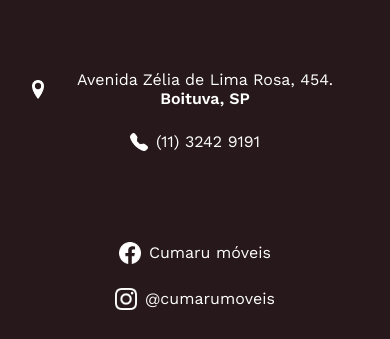
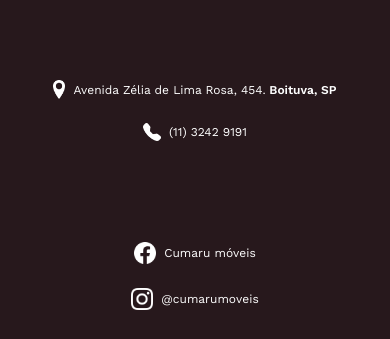
Before and after one commit to lucastso/furniture-showroom, a React (Create React App) app: page / in a window 390 px wide. Shown: the part 4541-4880 px from the top of the page. Built offline with nearby package versions, Linux system fonts and the light colour scheme; a web font is replaced by a local one.

Commit message:
feat: minor changes

```diff
--- a/src/pages/Home/styles.css
+++ b/src/pages/Home/styles.css
@@ -194,7 +194,7 @@
 
 .home-footer {
   width: 100vw;
-  padding-bottom: 7.5rem;
+  padding-bottom: 10rem;
   height: 50vh;
   display: flex;
   padding-left: 20rem;
@@ -286,6 +286,10 @@
 
   .home-text-insidebox {
     font-size: 1rem;
+  }
+
+  .home-option {
+    font-size: 0.75rem;
   }
 
   .home-after-image2 {
```
